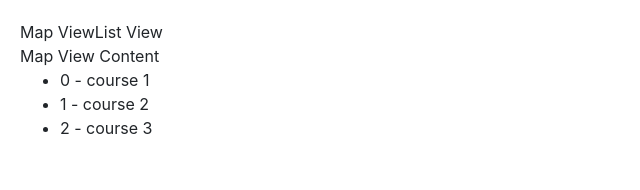
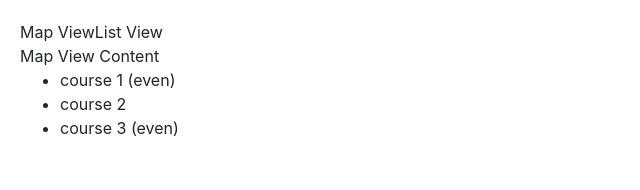
Before and after one commit to kmid5280/angular-app-1, an Angular app: page / in a window 1280 px wide. Shown: the top 190 px of the page, without its empty margins (0-640 px from the left). Built offline with nearby package versions, Linux system fonts and the light colour scheme.

Commit message:
show even label next to evenly numbered courses by index

```diff
--- a/src/app/app.component.html
+++ b/src/app/app.component.html
@@ -34,7 +34,7 @@
 </div>
 
 <ul>
-    <li *ngFor="let course of courses; index as i">
-        {{ i }} - {{ course.name }}
+    <li *ngFor="let course of courses; even as isEven">
+        {{ course.name }} <span *ngIf="isEven">(even)</span>
     </li>
 </ul>
```
